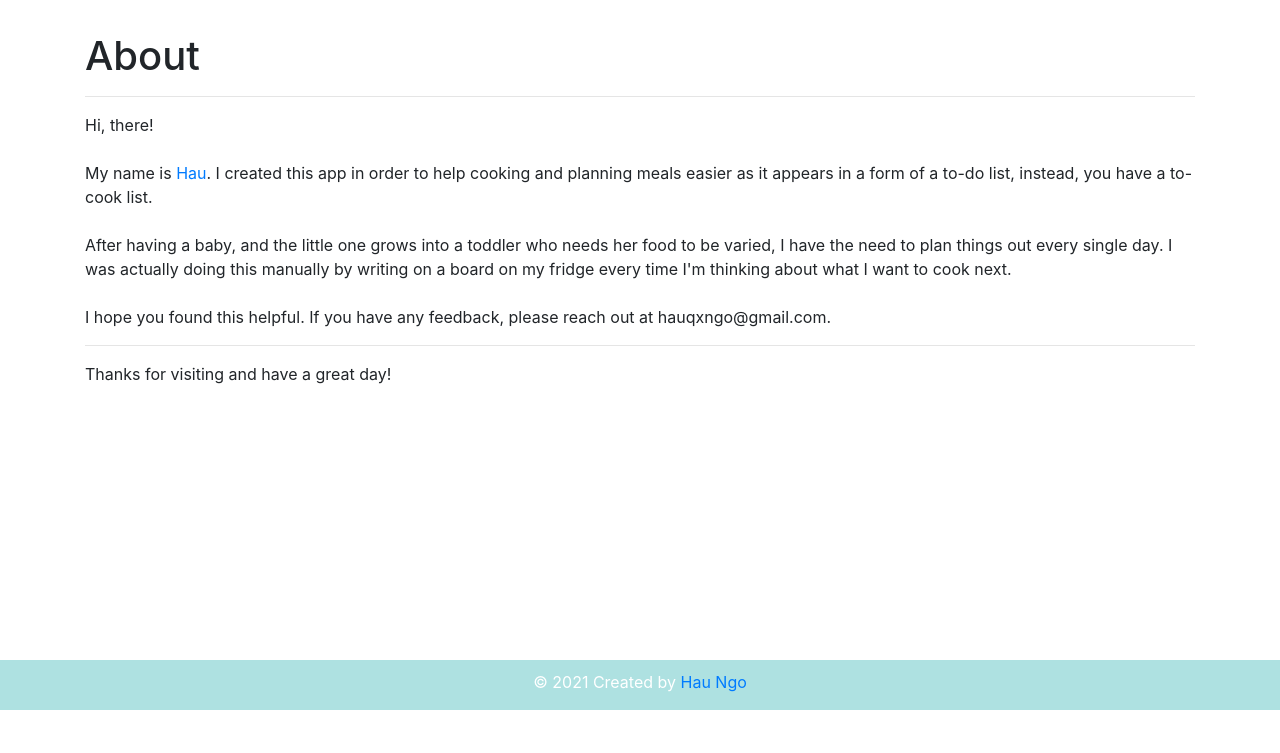
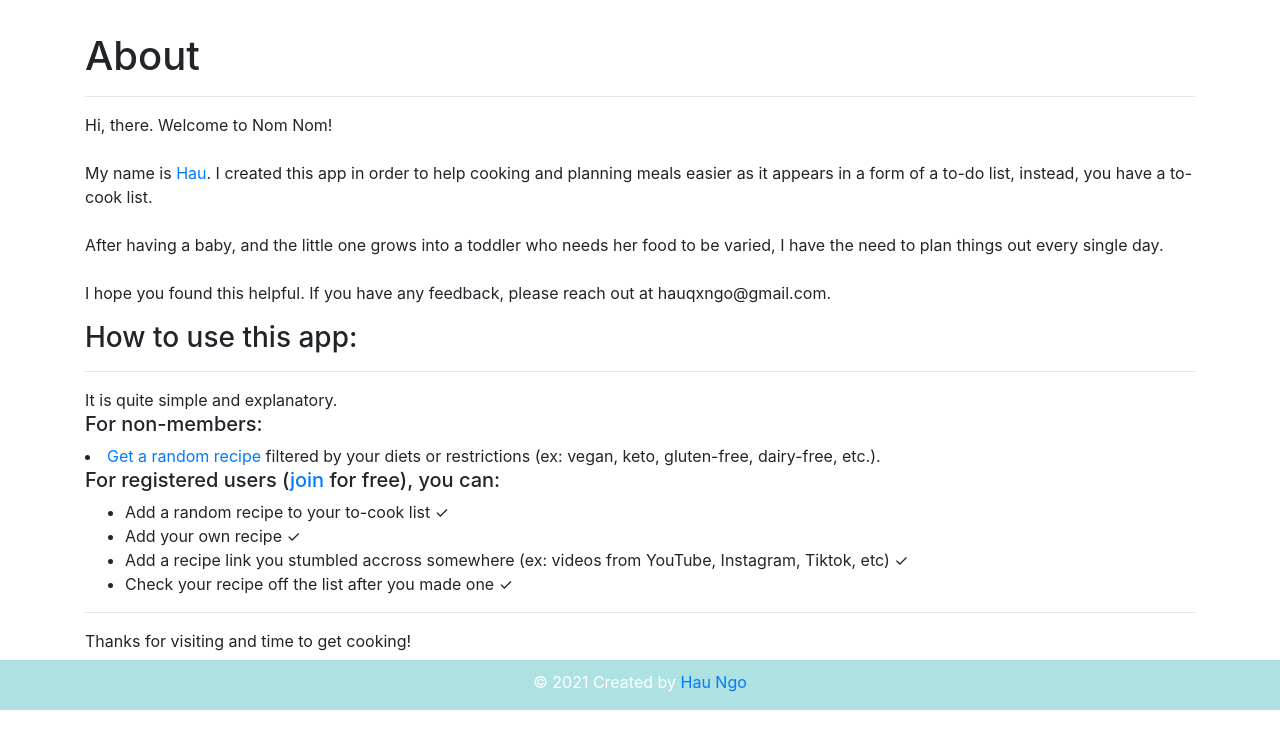
Before and after one commit to hauqxngo/NomNom, a Flask app: page /about in a window 1280 px wide. Shown: the part 90-843 px from the top of the page. Before the commit the page ends 800 px from the top, so only its background shows below. Run offline with Flask 2, Linux system fonts and the light colour scheme; some libraries are stand-ins or nearby versions.

Commit message:
updated About page

```diff
--- a/templates/about.html
+++ b/templates/about.html
@@ -6,16 +6,30 @@
 <h1>About</h1>
 <hr>
 
-<p>Hi, there! <br><br>
+<p>Hi, there. Welcome to Nom Nom! <br><br>
 
     My name is <a href="https://hauqxngo.com/" target="_blank">Hau</a>. I created this app in order to help cooking and planning meals easier as it appears in a form of a to-do list, instead, you have a to-cook list. <br><br>
 
-    After having a baby, and the little one grows into a toddler who needs her food to be varied, I have the need to plan things out every single day. I was actually doing this manually by writing on a board on my fridge every time I'm thinking about what I want to cook next. <br><br>
+    After having a baby, and the little one grows into a toddler who needs her food to be varied, I have the need to plan things out every single day. <br><br>
     <!-- Also, the purpose is to avoid spoiled fresh vegetables or leftovers that could be forgotten in the back of the fridge. However, I didn't have the luxury of getting a random recipe to add to my list like <a href="#">this</a>. -->
 
-    I hope you found this helpful. If you have any feedback, please reach out at hauqxngo@gmail.com. <hr>
+    I hope you found this helpful. If you have any feedback, please reach out at hauqxngo@gmail.com.
 
-    Thanks for visiting and have a great day!
+    <h3>How to use this app:</h3>
+    <hr>
+    It is quite simple and explanatory.
+    <h5>For non-members:</h5>
+        <li><a href="/" target="_blank">Get a random recipe</a> filtered by your diets or restrictions (ex: vegan, keto, gluten-free, dairy-free, etc.).</li>
+    <h5>For registered users (<a href="/register" target="_blank">join</a> for free), you can:</h5>
+            <ul>
+                <li>Add a random recipe to your to-cook list &#10003;</li>
+                <li>Add your own recipe &#10003;</li>
+                <li>Add a recipe link you stumbled accross somewhere (ex: videos from YouTube, Instagram, Tiktok, etc) &#10003;</li>
+                <li>Check your recipe off the list after you made one &#10003;</li>
+            </ul>
+    </ul>
+    <hr>
+    Thanks for visiting and time to get cooking!
 </p>
 
 {% endblock %}
--- a/templates/base.html
+++ b/templates/base.html
@@ -72,7 +72,7 @@
     </div>
 
   <footer class="footer">
-    <p class="footer__copyright">&#169; 2021 Created by <a href="https://hauqxngo.com/">Hau Ngo</a></p>
+    <p class="footer__copyright">&#169; 2021 Created by <a href="https://hauqxngo.com/" target="_blank">Hau Ngo</a></p>
   </footer>
 
   <script src="https://unpkg.com/jquery"></script>
```
Also changed, not shown: models.py (+1 -13 lines).
